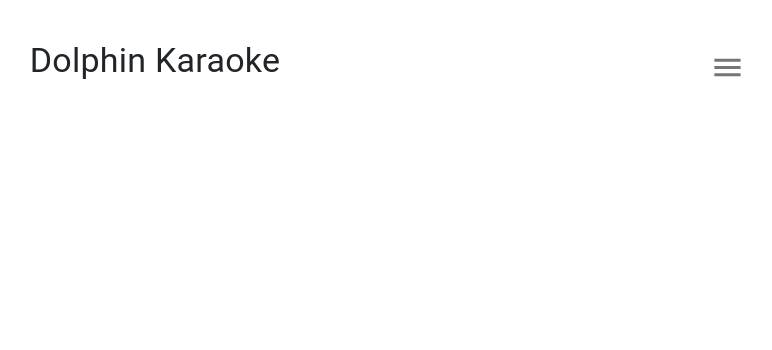
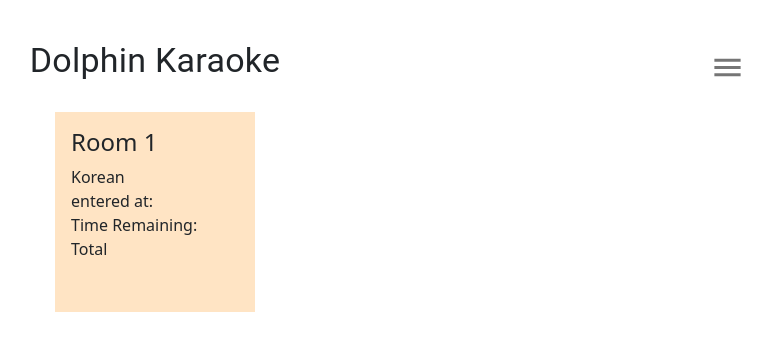
Before and after one commit to rabosian/karaoke-pos, a React (Create React App) app in the folder client/: page / in a window 1280 px wide. Shown: the top 350 px of the page, without its empty margins (485-1257 px from the left). Built offline with nearby package versions, Linux system fonts and the light colour scheme.

Commit message:
admin panel in progress

```diff
--- a/client/src/App.js
+++ b/client/src/App.js
@@ -2,7 +2,9 @@ import { Routes, Route } from "react-router-dom";
 import PrivateRoute from "./route/PrivateRoute";
 import HomePage from "./pages/HomePage/HomePage";
 import LoginPage from "./pages/LoginPage";
-import RoomPage from "./pages/RoomPage";
+import RoomCard from "./components/RoomCard/RoomCard";
+import EmployeesPage from "./pages/adminpage/EmployeesPage";
+import ProductsPage from "./pages/adminpage/ProductsPage";
 
 function App() {
   return (
@@ -10,8 +12,10 @@ function App() {
       <Routes>
         {/* <Route path="/" element={<PrivateRoute><HomePage /></PrivateRoute>} /> */}
         <Route path="/" element={<HomePage />} />
-        <Route path="/room/:roomId" element={<RoomPage />}></Route>
+        <Route path="/room/:roomId" element={<RoomCard />}></Route>
         <Route path="/login" element={<LoginPage />} />
+        <Route path="/manage-employees" element={<EmployeesPage />} />
+        <Route path="/manage-products" element={<ProductsPage />} />
       </Routes>
     </div>
   );
--- a/client/src/components/RoomCard/RoomCard.js
+++ b/client/src/components/RoomCard/RoomCard.js
@@ -1,8 +1,27 @@
-import React from 'react'
+import React, { useEffect } from 'react'
+import styles from './RoomCard.module.css'
 
+// TO DO
+// 1. RoomCard render할 때마다 Order info data fetch (useEffect, setTimeout)
+// - isKorean, customer_num, date, total
+// 2. isActive == true인 room은 다른색으로 표시
 const RoomCard = () => {
+
+
+  // useEffect(()=>{
+  //   // API call
+  // }, [])
+
   return (
-    <div>RoomCard</div>
+    <div className={styles.box}>
+      <div className={styles.info}>
+        <h4>Room 1</h4>
+        <div>Korean</div>
+        <div>entered at:</div>
+        <div>Time Remaining:</div>
+        <div>Total</div>
+      </div>
+    </div>
   )
 }
 
--- /dev/null
+++ b/client/src/components/RoomCard/RoomCard.module.css
@@ -0,0 +1,11 @@
+.box {
+    width: 200px;
+    height: 200px;
+    background-color: bisque;
+}
+
+.info {
+    display: flex;
+    flex-direction: column;
+    padding: 1rem;
+}
--- a/client/src/pages/HomePage/HomePage.js
+++ b/client/src/pages/HomePage/HomePage.js
@@ -11,24 +11,29 @@ import {
   Divider,
 } from "@mui/material";
 import MenuIcon from "@mui/icons-material/Menu";
-import Styles from "./HomePage.module.css";
+import styles from "./HomePage.module.css";
 import React, { useState } from "react";
 import { useSelector } from "react-redux";
 import { Link } from "react-router-dom";
+import RoomCard from "../../components/RoomCard/RoomCard";
 
+// TO DO
+// 1. RoomCard render할 때마다 Order info data fetch (useEffect, setTimeout)
+// - isKorean, customer_num, date, total
+// 2. isActive == true인 room은 다른색으로 표시
+// 3. update time every minute
 const HomePage = () => {
   const auth = useSelector((state) => state.auth);
   const [isDrawerOpen, setIsDrawerOpen] = useState(false);
 
+  // sidebar control
   const toggleDrawer = (open) => (e) => {
     if (e.type === "keydown" && (e.key === "Tab" || e.key === "Shift")) {
       return;
     }
     setIsDrawerOpen(open);
   };
-
   const adminMenu = ["Manage Employees", "Manage Products", "Manage Rooms"];
-
   const sidebar = (
     <Box
       sx={{ width: 300 }}
@@ -56,8 +61,8 @@ const HomePage = () => {
   );
 
   return (
-    <div className={Styles.screen}>
-      <div className={Styles.menuBar} onClick={toggleDrawer}>
+    <div className={styles.screen}>
+      <div className={styles.menuBar} onClick={toggleDrawer}>
         <React.Fragment>
           <IconButton onClick={toggleDrawer(true)} sx={{ mt: 4, mr: 4 }}>
             <MenuIcon fontSize="large" />
@@ -74,6 +79,9 @@ const HomePage = () => {
       <Grid container justifyContent="center" sx={{ mt: 5 }}>
         <Typography variant="h4">Dolphin Karaoke</Typography>
       </Grid>
+      <div className={styles.roomContainer}>
+        <RoomCard />
+      </div>
     </div>
   );
 };
--- a/client/src/pages/HomePage/HomePage.module.css
+++ b/client/src/pages/HomePage/HomePage.module.css
@@ -6,3 +6,9 @@
     top: 10px;
     right: 10px;
 }
+
+.roomContainer {
+    display: flex;
+    margin-top: 30px;
+    justify-content: center;
+}
--- a/client/src/pages/RoomPage.js
+++ /dev/null
@@ -1,13 +0,0 @@
-import React from 'react';
-import { useParams } from 'react-router-dom';
-
-const RoomPage = () => {
-    const { roomId } = useParams();
-    return (
-        <>
-            <h3>{roomId}번 방 이라구..</h3>
-        </>
-    );
-}
-
-export default RoomPage;
--- /dev/null
+++ b/client/src/pages/adminpage/EmployeesPage.js
@@ -0,0 +1,9 @@
+import React from 'react'
+
+const EmployeesPage = () => {
+  return (
+    <div>EmployeesPage</div>
+  )
+}
+
+export default EmployeesPage
--- /dev/null
+++ b/client/src/pages/adminpage/ProductsPage.js
@@ -0,0 +1,9 @@
+import React from 'react'
+
+const ProductsPage = () => {
+  return (
+    <div>ProductsPage</div>
+  )
+}
+
+export default ProductsPage
```
Also changed, not shown: client/src/components/Product/Product.js (deleted, +0 -11 lines), client/src/components/RoomDetail.js/RoomDetail.js (added, +16 -0 lines), client/src/components/Product/ProductList.js (deleted).
